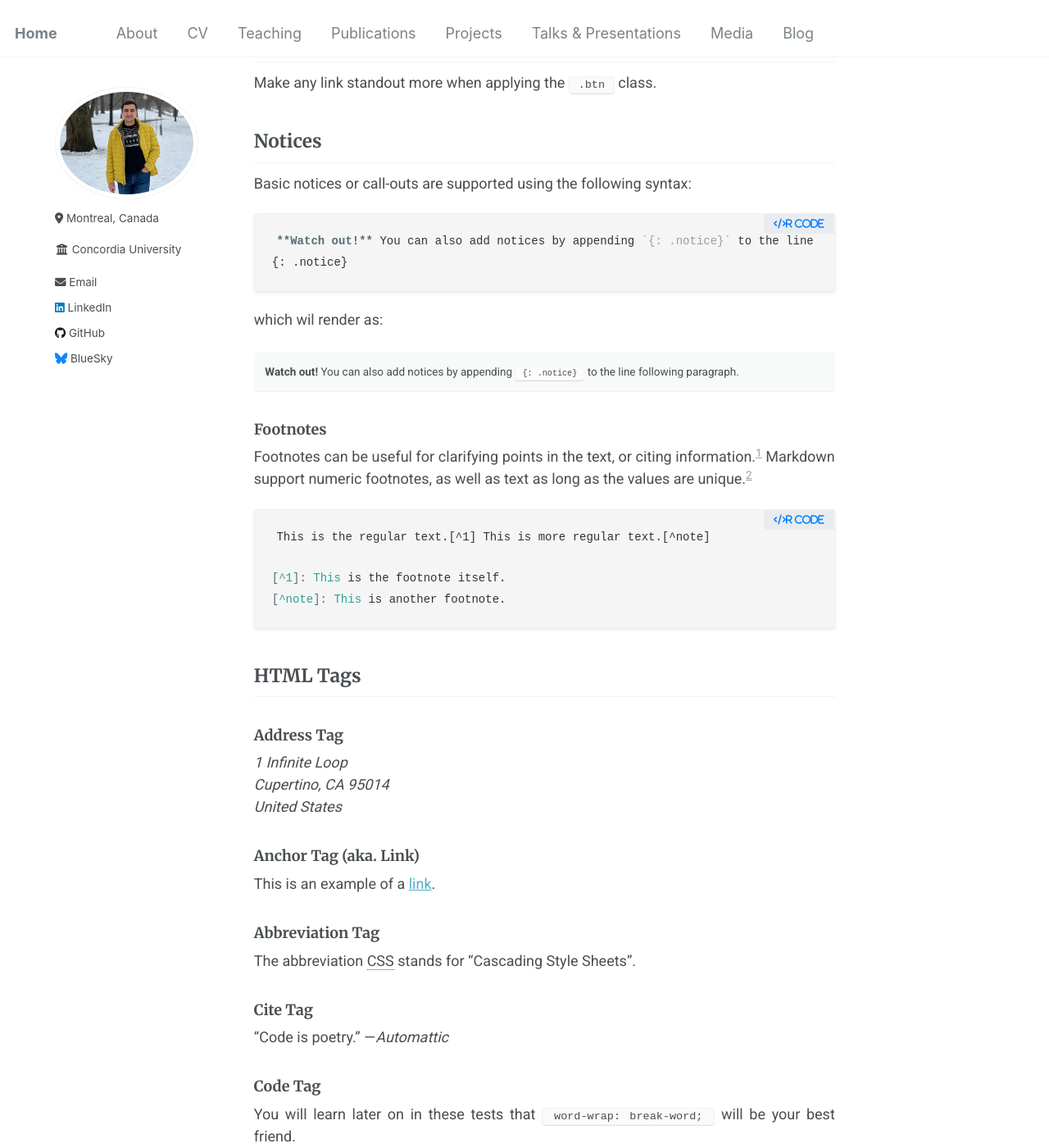
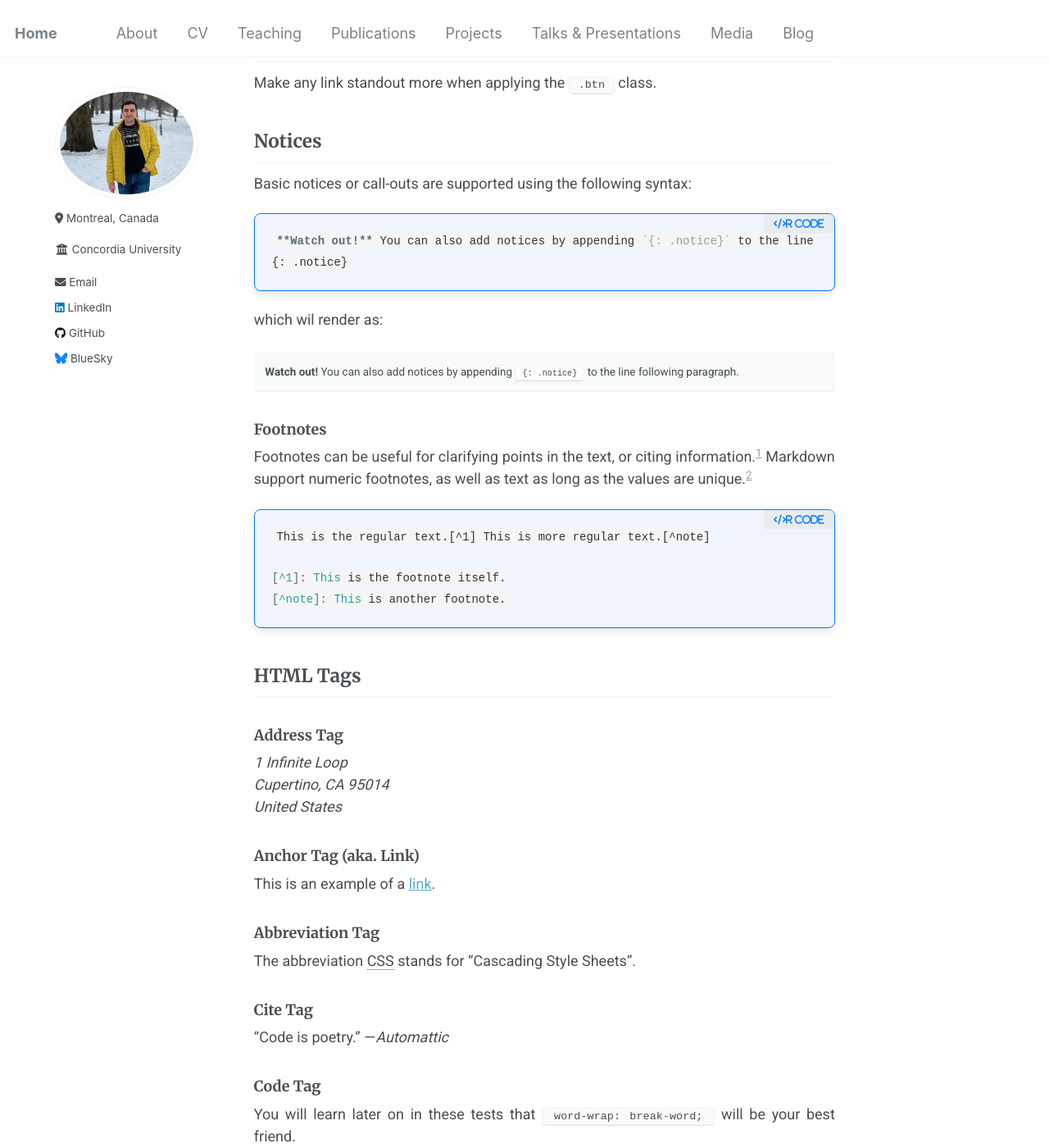
Before and after one commit to Mohsnmonji/mohsnmonji.github.io, a Jekyll site: the page built from _pages/markdown.md, in a window 1280 px wide and 1400 px high, scrolled down 4479 px. Shown: the whole window at 82% size. Built offline with Jekyll 4.4.1, drawn with Linux system fonts in a browser that asks for light colours; emoji names are drawn with the system emoji font.

Commit message:
Update _syntax.scss

```diff
--- a/_sass/_syntax.scss
+++ b/_sass/_syntax.scss
@@ -6,14 +6,20 @@ div.highlighter-rouge, figure.highlight {
   position: relative;
   margin-bottom: 1.5em;
   padding: 1.5em;
-  border: 1px solid $border-color;
-  border-radius: $border-radius;
-  background-color: #f5f5f5; /* Light gray background for better readability */
-  box-shadow: 0 2px 4px rgba(0, 0, 0, 0.1); /* Subtle shadow for depth */
-  font-size: 14px; /* Adjust font size */
-  font-family: "Fira Code", "Courier New", Courier, monospace; /* Monospace font */
+  border: 1px solid #007bff; /* Blue border for a modern look */
+  border-radius: 8px; /* Slightly more rounded corners */
+  background-color: #f0f4ff; /* Light blue background for better readability */
+  box-shadow: 0px 4px 10px rgba(0, 0, 0, 0.1); /* Slight shadow for depth */
+  font-size: 14px; /* Consistent font size for code */
+  font-family: "Fira Code", "Courier New", Courier, monospace; /* Monospace font for code */
+  overflow: auto; /* Ensure horizontal scrolling for long lines */
+}
 
-  &:before {
+div.highlighter-rouge:hover, figure.highlight:hover {
+  box-shadow: 0px 6px 12px rgba(0, 0, 0, 0.2); /* Slightly more pronounced shadow on hover */
+}
+
+div.highlighter-rouge:before, figure.highlight:before {
   position: absolute;
   top: 0;
   right: 0;
@@ -34,7 +40,6 @@ div.highlighter-rouge, figure.highlight {
   font-size: 14px;
   line-height: 1.8; /* Increase line spacing for readability */
   color: #333; /* Default text color */
-  }
 }
 
 .highlight .keyword {
```
Lines whose indentation alone changed are shown as unchanged.
